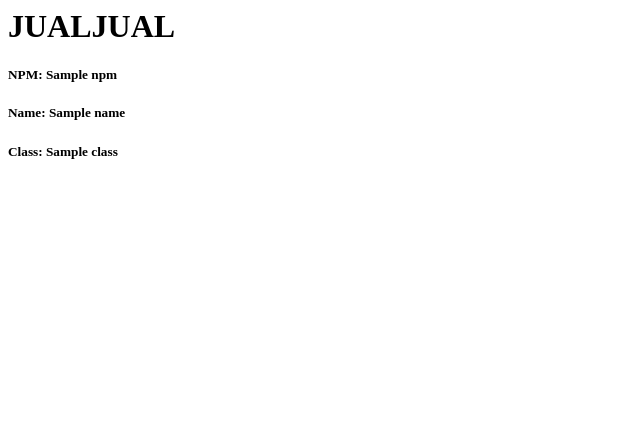
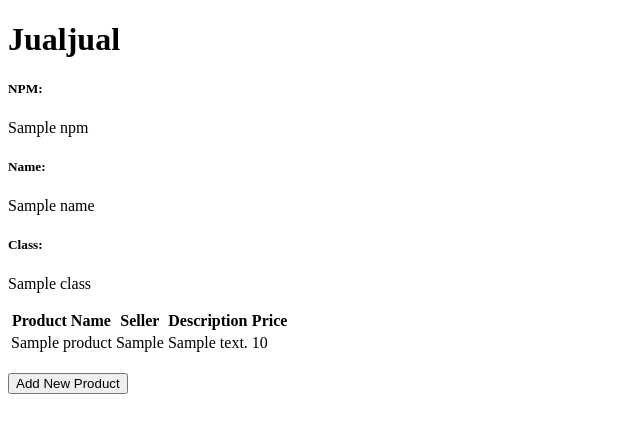
Before and after one commit to Veynnz/jualjual, a Django app: template main/templates/main.html in a window 1280 px wide. Shown: the top 433 px of the page, without its empty margins (0-640 px from the left). Run offline with Django 4.2, Linux system fonts and the light colour scheme; tables that the repository leaves empty hold one stand-in row (values such as "Sample post"); the template is opened without the code that fills it: values that come from a table or form of the project are taken from there, most other values are stand-ins (such as "Sample title", 1, 10 or a date in 2020).

Commit message:
Tugas 2 initial push

```diff
--- a/main/models.py
+++ b/main/models.py
@@ -1,7 +1,9 @@
 from django.db import models
+import uuid
 
 # Create your models here.
 class Product(models.Model):
+    id = models.UUIDField(primary_key=True, default=uuid.uuid4, editable=False)  # tambahkan baris ini
     name = models.CharField(max_length=255)
     seller = models.CharField(max_length=255)
     price = models.IntegerField()
--- a/main/templates/main.html
+++ b/main/templates/main.html
@@ -1,5 +1,43 @@
-<h1>JUALJUAL</h1>
+{% extends 'base.html' %}
+{% block content %}
+<h1>Jualjual</h1>
 
-<h5>NPM: {{ npm }}</h5>
-<h5>Name: {{ name }}</h5>
-<h5>Class: {{ class }}</h5>
+<h5>NPM: </h5>
+<p>{{ npm }}<p>
+
+<h5>Name:</h5>
+<p>{{ name }}</p>
+
+<h5>Class:</h5>
+<p>{{ class }}</p>
+
+{% if not products %}
+<p>Belum ada data produk pada aplikasi Jualjual.</p>
+{% else %}
+<table>
+  <tr>
+    <th>Product Name</th>
+    <th>Seller</th>
+    <th>Description</th>
+    <th>Price</th>
+  </tr>
+
+  {% comment %} Berikut cara memperlihatkan data product di bawah baris ini
+  {% endcomment %}
+  {% for product in products %}
+  <tr>
+    <td>{{product.name}}</td>
+    <td>{{product.seller}}</td>
+    <td>{{product.description}}</td>
+    <td>{{product.price}}</td>
+  </tr>
+  {% endfor %}
+</table>
+{% endif %}
+
+<br />
+
+<a href="{% url 'main:create_product' %}">
+  <button>Add New Product</button>
+</a>
+{% endblock content %}
--- a/main/urls.py
+++ b/main/urls.py
@@ -1,8 +1,13 @@
 from django.urls import path
-from main.views import show_main
+from main.views import show_main, create_product, show_xml, show_json, show_xml_by_id, show_json_by_id
 
 app_name = 'main'
 
 urlpatterns = [
     path('', show_main, name='show_main'),
+    path('create-product', create_product, name='create_product'),
+    path('xml/', show_xml, name='show_xml'),
+    path('json/', show_json, name='show_json'),
+    path('xml/<str:id>/', show_xml_by_id, name='show_xml_by_id'),
+    path('json/<str:id>/', show_json_by_id, name='show_json_by_id'),
 ]
--- /dev/null
+++ b/templates/base.html
@@ -0,0 +1,13 @@
+{% load static %}
+<!DOCTYPE html>
+<html lang="en">
+  <head>
+    <meta charset="UTF-8" />
+    <meta name="viewport" content="width=device-width, initial-scale=1.0" />
+    {% block meta %} {% endblock meta %}
+  </head>
+
+  <body>
+    {% block content %} {% endblock content %}
+  </body>
+</html>
--- a/tugas1/settings.py
+++ b/tugas1/settings.py
@@ -55,7 +55,7 @@ ROOT_URLCONF = 'tugas1.urls'
 TEMPLATES = [
     {
         'BACKEND': 'django.template.backends.django.DjangoTemplates',
-        'DIRS': [],
+        'DIRS': [BASE_DIR / 'templates'],
         'APP_DIRS': True,
         'OPTIONS': {
             'context_processors': [
```
Also changed, not shown: main/forms.py (added, +7 -0 lines), main/templates/create_product.html (added, +18 -0 lines), main/views.py (+36 -2 lines), main/migrations/0002_alter_product_id.py (added).
